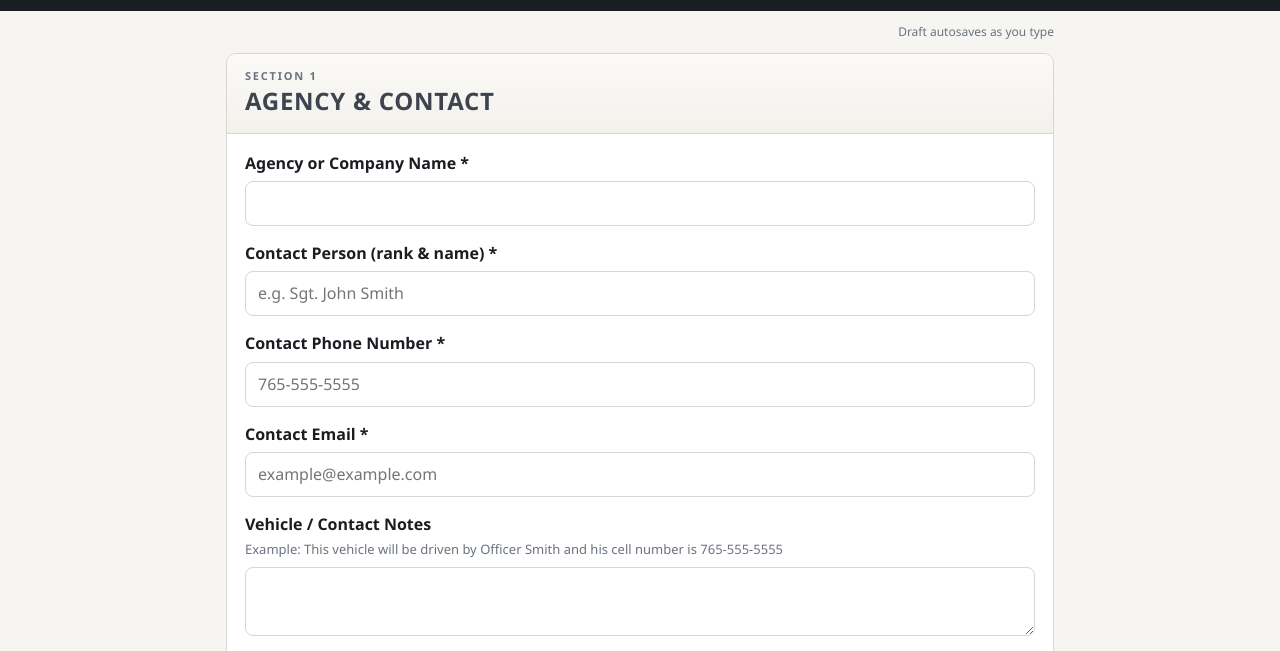
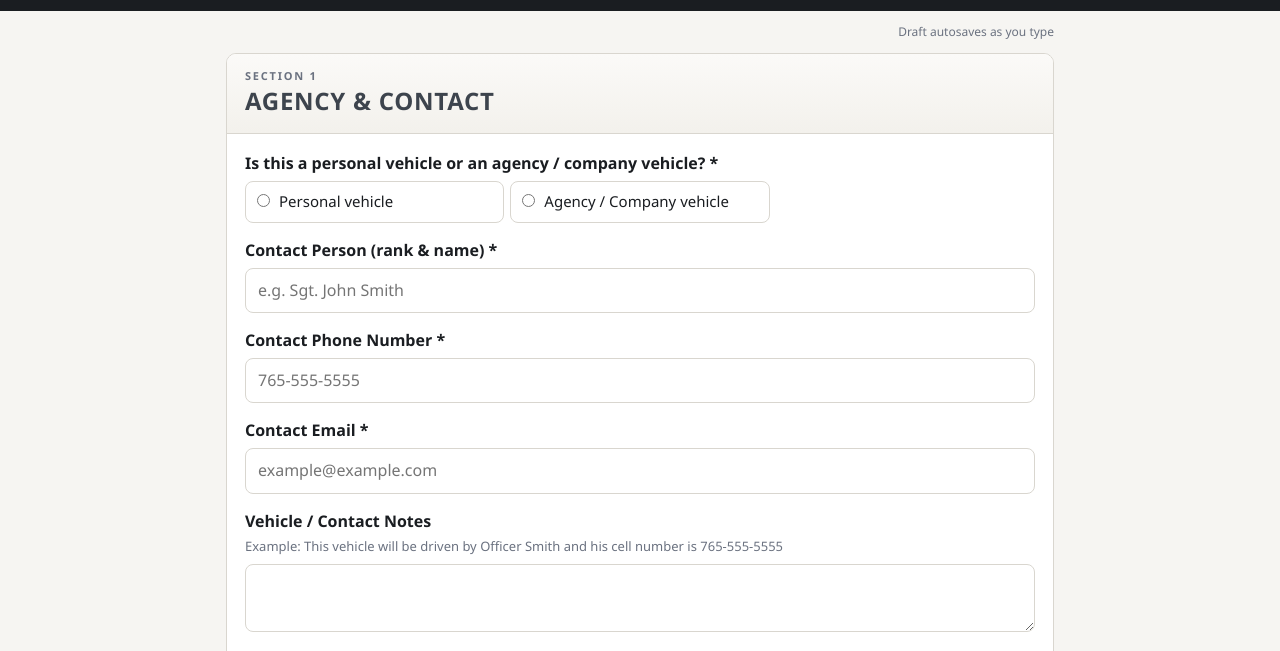
Before and after one commit to kent-wq/moo-build-form, a website: page index.html in a window 1280 px wide. Shown: the part 121-772 px from the top of the page. Drawn offline with Linux system fonts and the light colour scheme.

Commit message:
Add files via upload

```diff
--- a/index.html
+++ b/index.html
@@ -107,7 +107,9 @@ textarea{resize:vertical;min-height:64px}
 <!-- 1. CONTACT -->
 <section class="card" data-sec="contact"><div class="card-head"><div class="eyebrow">Section 1</div><h2>Agency & Contact</h2></div>
 <div class="card-body">
-  <div class="field"><label class="q">Agency or Company Name *</label><input type="text" id="agency"></div>
+  <div class="field"><label class="q">Is this a personal vehicle or an agency / company vehicle? *</label>
+    <div class="opts" data-radio="vehOwner" data-options='["Personal vehicle","Agency / Company vehicle"]'></div></div>
+  <div class="field reveal" data-show="vehOwner=Agency / Company vehicle"><label class="q">Agency or Company Name *</label><input type="text" id="agency"></div>
   <div class="field"><label class="q">Contact Person (rank &amp; name) *</label><input type="text" id="contact" placeholder="e.g. Sgt. John Smith"></div>
   <div class="field"><label class="q">Contact Phone Number *</label><input type="tel" id="phone" placeholder="765-555-5555"></div>
   <div class="field"><label class="q">Contact Email *</label><input type="email" id="email" placeholder="example@example.com"></div>
@@ -693,7 +695,9 @@ function buildSummary(){
     s+=MISSING.map(m=>'  - '+m).join('\n')+'\n';
     s+='Agency to follow up by email or phone.\n\n';
   }
-  s+=line('Agency',f('agency'))+line('Contact',f('contact'))+line('Phone',f('phone'))+line('Email',f('email'));
+  s+=line('Vehicle Ownership',g('vehOwner'));
+  if(g('vehOwner')==='Agency / Company vehicle')s+=line('Agency',f('agency'));
+  s+=line('Contact',f('contact'))+line('Phone',f('phone'))+line('Email',f('email'));
   s+=line('Notes',f('notes'));
   s+=line('Agency Type',g('agencyType')==='Other'?f('agencyTypeOther')||'Other':g('agencyType'));
   s+='\n— NEW VEHICLE —\n';
@@ -764,7 +768,8 @@ function buildSummary(){
 }
 function ft(id){const e=document.getElementById(id);return e?e.value.trim():''}
 const CRIT=[
- {label:'Agency or company name',why:'we need to know who this build is for',when:()=>true,els:()=>['agency'],ok:()=>!!ft('agency')},
+ {label:'Personal or agency / company vehicle',why:'tells us who this build is for',when:()=>true,els:()=>[],ok:()=>!!val('vehOwner')},
+ {label:'Agency or company name',why:'we need to know who this build is for',when:()=>val('vehOwner')==='Agency / Company vehicle',els:()=>['agency'],ok:()=>!!ft('agency')},
  {label:'Contact name',why:'who we call with build questions',when:()=>true,els:()=>['contact'],ok:()=>!!ft('contact')},
  {label:'Contact phone',why:'so we can reach you quickly if something needs a decision',when:()=>true,els:()=>['phone'],ok:()=>!!ft('phone')},
  {label:'Contact email',why:'where we send the quote',when:()=>true,els:()=>['email'],ok:()=>!!ft('email')},
```
